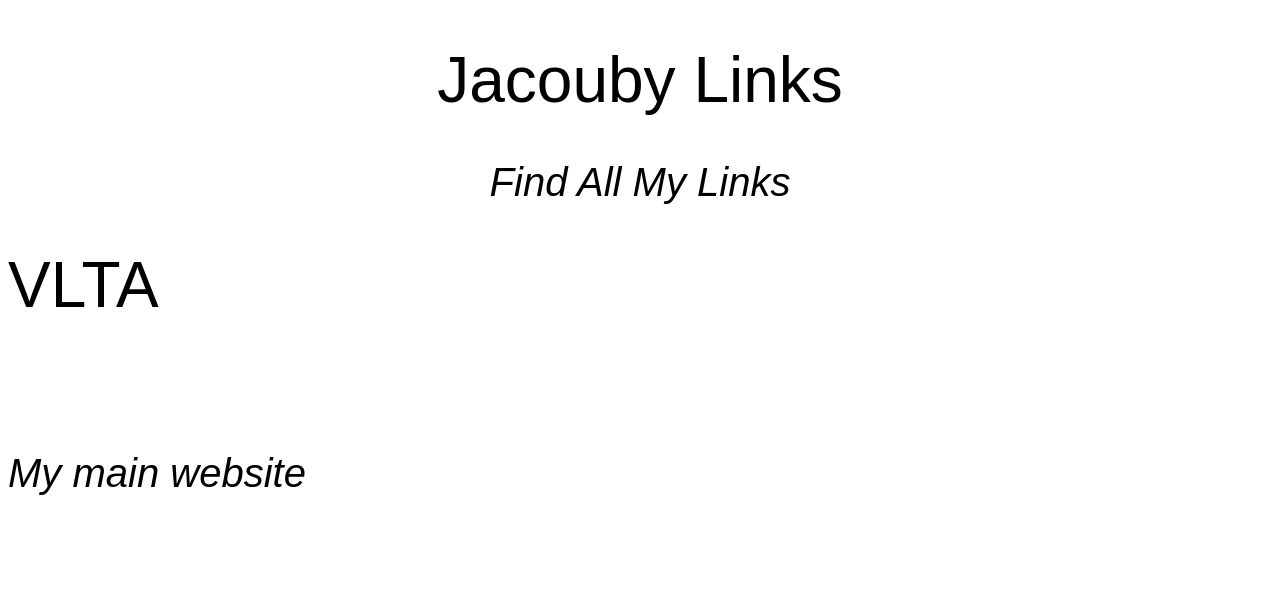
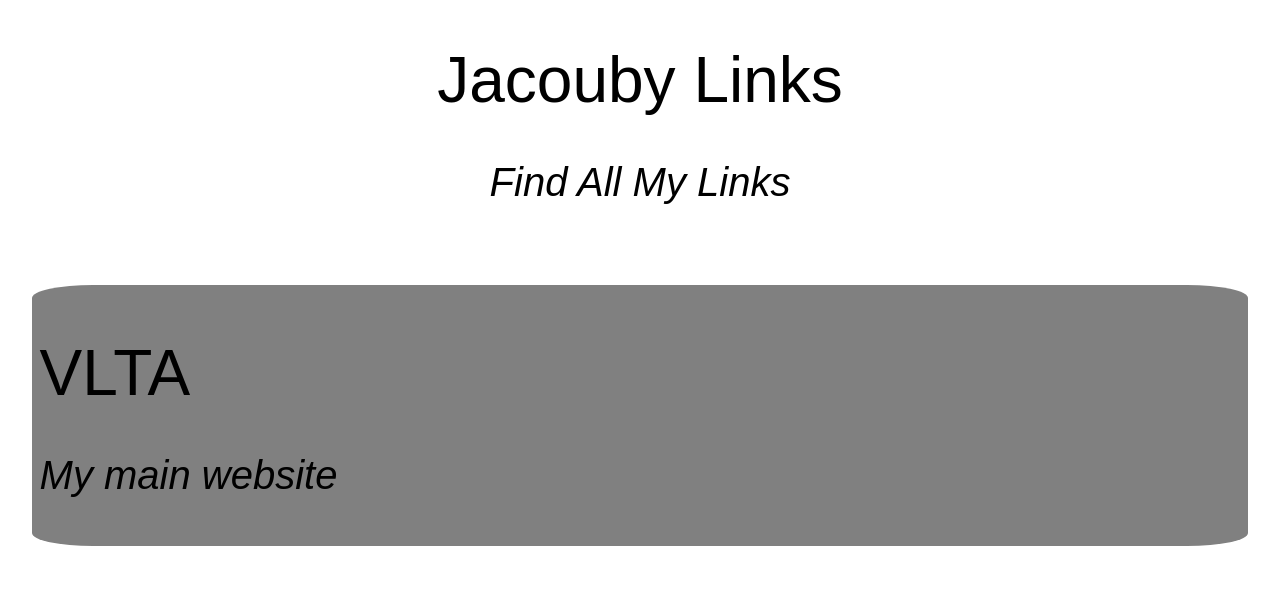
Before and after one commit to jacouby/jacouby-link, a plain HTML site: page index.html in a window 1280 px wide. Drawn offline with Linux system fonts and the light colour scheme; a web font is replaced by a local one.

Commit message:
Kinda Works

```diff
--- a/index.html
+++ b/index.html
@@ -5,7 +5,7 @@
     <link data-color-mode="dark" rel="stylesheet" href="./dark-sheet.css">
     <link data-color-mode="light" rel="stylesheet" href="./light-sheet.css">
     <link data-color-mode="l" rel="stylesheet" href="./text-sheet.css">
-    <script type="module" src="./link-handler.js"></script>
+    <script src="./link-handler.js"></script>
 </head>
 <body>
     <div class="text-container">
@@ -14,8 +14,10 @@
     </div>
     <div class="link-container">
         <div onclick="HandleLinkClick('vlta.net')" class="link">
-            <h1 class="link title">VLTA</h1>
-            <h3 class="link subtitle">My main website</h3>
+            <div class="link-text-container">
+                <h1 class="title">VLTA</h1>
+                <h3 class="subtitle">My main website</h3>
+            </div>
         </div>
     </div>
 </body>
--- a/link-handler.js
+++ b/link-handler.js
@@ -0,0 +1,3 @@
+function HandleLinkClick(link) {
+    window.location.href = 'http://' + link;
+}
--- a/text-sheet.css
+++ b/text-sheet.css
@@ -14,9 +14,28 @@
 
 .text-container {
     text-align: center;
+    padding-bottom: 5vh;
 }
 
 .link {
     width: 95%;
-    min-height: 20vh;
+    height: fit-content;
+    margin: auto;
+    margin-bottom: 3vh;
+    background-color: gray;
+    border-radius: 5%;
+    padding: 1vh;
 }
+.link-text-container {
+
+}
+
+.link.title {
+    font-size: 7vh;
+    margin: 0;
+}
+
+.link.subtitle {
+    font-size: 3vh;
+    margin: 0;
+}
```
